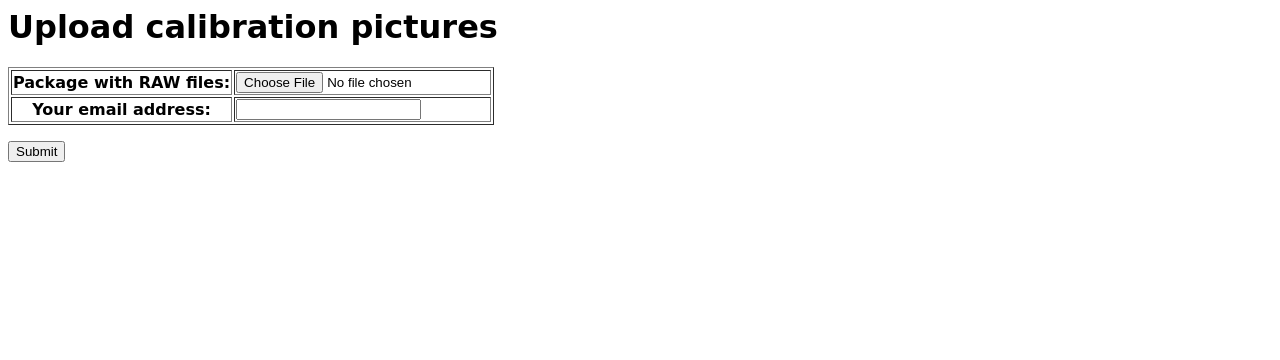
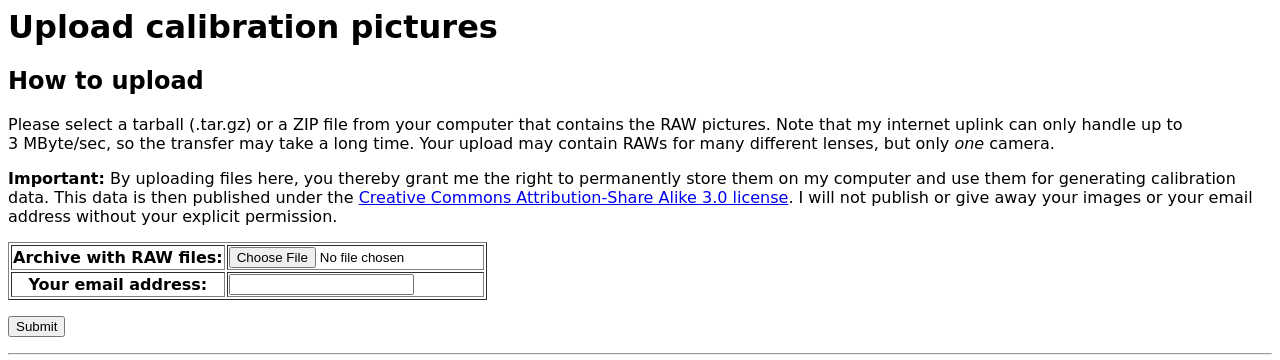
Before and after one commit to lensfun/lensfun, a Django app: page / in a window 1280 px wide. Shown: the top 360 px of the page. Before the commit the page ends 162 px from the top, so only its background shows below. Run offline with Django 3.2, Linux system fonts and the light colour scheme; parts of the project's set-up code (start-up, migrations or seed data) failed here and were passed over.

Commit message:
Added rudimentary EXIF editor view.  Added explanatory text.

```diff
--- a/calibration/templates/calibration/upload.html
+++ b/calibration/templates/calibration/upload.html
@@ -2,6 +2,22 @@
 
 {% block content %}
 <h1>Upload calibration pictures</h1>
+
+
+<h2>How to upload</h2>
+
+<p>Please select a tarball (.tar.gz) or a ZIP file from your computer that
+contains the RAW pictures.  Note that my internet uplink can only handle up to
+3 MByte/sec, so the transfer may take a long time.  Your upload may contain
+RAWs for many different lenses, but only <em>one</em> camera.</p>
+
+<p><strong>Important:</strong> By uploading files here, you thereby grant me
+  the right to permanently store them on my computer and use them for generating
+  calibration data.  This data is then published
+ under the
+  <a href="http://creativecommons.org/licenses/by-sa/3.0/">Creative Commons
+Attribution-Share Alike 3.0 license</a>.  I will not publish or give away your
+images or your email address without your explicit permission.</p>
 
 <form enctype="multipart/form-data" method="post">
   <table border="1">
@@ -9,4 +25,63 @@
   </table>
   <p><input type="submit"/></p>
 </form>
+
+<hr/>
+
+<img style="float: left; margin-right: 1em" src="/lens_calibration_tutorial/hugin_half.png"/>
+
+<h2>How should test shots look like?</h2>
+
+<p>Test shots need to be taken at a distance of at least 3 metres.  The
+pictures must contain one straight line, running from one end of the picture to
+the other, close to the top border of the picture.  Ideally, it contains a
+second straight line 1/3 of the image height from the top.</p>
+
+<p>The picture on the left is a good example.  The numbered marks follow the
+two lines that I mentioned.  I recommend that you use a modern building and
+take pictures of it.  Tilting or rotating the camera is allowed.  Make really
+sharp pictures.  Switch off all corrections (some cameras do this even for
+RAWs).</p>
+
+<p>If you calibrate a zoom lens, take pictures at at least five different focal
+lengths.  Always include the extreme values.</p>
+
+<img style="float: right; margin-left: 1em" src="/lens_calibration_tutorial/DSC03194.jpg"/>
+
+<h2 style="">TCA and vignetting</h2>
+
+
+<p>The more corrections are possible, the better.  As for TCA (chromatic
+aberration), I can maybe use the same pictures that you uploaded for distortion
+above.  Anyway, they need to contain sharp high-contrast edges over the whole
+image, see the photo on the right.</p>
+
+<p>As for taking pictures for vignetting correction,
+see <a href="http://wilson.homeunix.com/lens_calibration_tutorial/#id3">my lens
+calibration tutorial</a>.</p>
+
+<h2>About EXIF data …</h2>
+
+<p>I need to know lens model, focal length, and aperture for each shot.
+Mostly, this is already included in the RAW.  But sometimes, it isn’t.  Or the
+lens data is incorrect because you used a converter etc.  In these cases, you
+may include the data into the file name.  For example, you may rename a raw
+file to</p>
+
+<pre>    Canon_EF_24-70mm_f__2.8L_USM--35mm--2.8.CR2</pre>
+
+<p>In the lens name, a single underscore “_” represents a space “ ”, and double
+underscore “__” represents a slash “/”.</p>
+
+<p>This is, however, only absolutely required if the EXIF data is plain wrong
+(converters etc).  Otherwise, you will be pointed to a web page where you can
+add any missing data.</p>
+
+<h2>What happens after the upload?</h2>
+
+I will send you an email with the calibration data, together with instruction
+for how to install them locally.  At the same time, I will send this data to
+the LensFun project.  Please give me time for this.  I hope to process every
+request within 48 hours but keep in mind that I have to do it partly manually.
+
 {% endblock %}
--- a/calibration/urls.py
+++ b/calibration/urls.py
@@ -7,5 +7,5 @@ from django.conf.urls import patterns, include, url
 urlpatterns = patterns("calibration.views",
                        (r"^$", "upload"),
                        (r"^results/(?P<id_>.+)", "show_issues"),
-                       (r"^thumbnails/(?P<id_>[^/]+)/(?P<hash_>.+)", "thumbnail"),
+                       (r"^thumbnails/(?P<id_>.+?)/(?P<hash_>[0-9a-f]+)", "thumbnail"),
 )
--- a/calibration/views.py
+++ b/calibration/views.py
@@ -10,6 +10,9 @@ from django.forms.util import ValidationError
 import django.core.urlresolvers
 import django.http
 from django.utils.encoding import iri_to_uri
+
+
+upload_directory = "/mnt/media/raws/Kalibration/uploads"
 
 
 class HttpResponseSeeOther(django.http.HttpResponse):
@@ -77,7 +80,7 @@ def store_upload(uploaded_file, email_address):
     hash_.update(str(uploaded_file.size))
     hash_.update(email_address)
     id_ = email_address.partition("@")[0] + "_" + hash_.hexdigest()
-    directory = os.path.join("/mnt/media/raws/Kalibration/uploads", id_)
+    directory = os.path.join(upload_directory, id_)
     shutil.rmtree(directory, ignore_errors=True)
     os.makedirs(directory)
     with open(os.path.join(directory, "originator.json"), "w") as outfile:
@@ -90,7 +93,7 @@ def store_upload(uploaded_file, email_address):
     return id_
 
 class UploadForm(forms.Form):
-    compressed_file = forms.FileField(label="Package with RAW files")
+    compressed_file = forms.FileField(label="Archive with RAW files")
     email_address = forms.EmailField(label="Your email address")
 
     def clean_compressed_file(self):
@@ -109,15 +112,47 @@ def upload(request):
         upload_form = UploadForm()
     return render(request, "calibration/upload.html", {"title": "Calibration images upload", "upload": upload_form})
 
+class ExifForm(forms.Form):
+    lens_model_name = forms.CharField(max_length=255, label="lens model name")
+    focal_length = forms.DecimalField(min_value=0.01, max_digits=4, decimal_places=1, label="focal length",
+                                      help_text="in mm")
+    aperture = forms.DecimalField(min_value=0.01, max_digits=4, decimal_places=1, label="f-stop number")
+
+    def __init__(self, missing_data, *args, **kwargs):
+        super(ExifForm, self).__init__(*args, **kwargs)
+
 def show_issues(request, id_):
-    pass
+    directory = os.path.join(upload_directory, id_)
+    if not os.path.exists(os.path.join(directory, "originator.json")):
+        raise django.http.Http404
+    try:
+        error, missing_data = json.load(open(os.path.join(directory, "result.json")))
+    except IOError:
+        return render(request, "calibration/pending.html")
+    if error:
+        return render(request, "calibration/error.html", {"error": error})
+    elif not missing_data:
+        return render(request, "calibration/success.html")
+    filepaths = [os.path.relpath(data[0], directory) for data in missing_data]
+    thumbnails = []
+    for data in missing_data:
+        hash_ = hashlib.sha1()
+        hash_.update(data[0].encode("utf-8"))
+        thumbnails.append("/calibration/thumbnails/{0}/{1}".format(id_, hash_.hexdigest()))
+    if request.method == "POST":
+        exif_forms = [ExifForm(data, request.POST) for data in missing_data]
+        pass
+    else:
+        exif_forms = [ExifForm(data) for data in missing_data]
+    return render(request, "calibration/missing_exif.html", {"images": sorted(zip(filepaths, thumbnails, exif_forms))})
 
 def thumbnail(request, id_, hash_):
     filepath = os.path.join("/var/cache/apache2/calibrate", id_, hash_ + ".jpeg")
-#    filepath = os.path.join("/tmp/calibrate", id_, hash_ + ".jpeg")
+    filepath = os.path.join("/tmp/calibrate", id_, hash_ + ".jpeg")
     if not os.path.exists(filepath):
-        raise django.http.Http404
+        raise django.http.Http404(filepath)
     response = django.http.HttpResponse()
+#    response.write(open(filepath, "rb").read())
     response["X-Sendfile"] = filepath
     response["Content-Type"] = mimetypes.guess_type(filepath)[0] or "application/octet-stream"
     response["Content-Length"] = os.path.getsize(filepath)
```
Also changed, not shown: calibration/templates/calibration/missing_exif.html (added, +24 -0 lines), calibration/templates/calibration/pending.html (added, +13 -0 lines), calibration/templates/calibration/success.html (added, +9 -0 lines).
